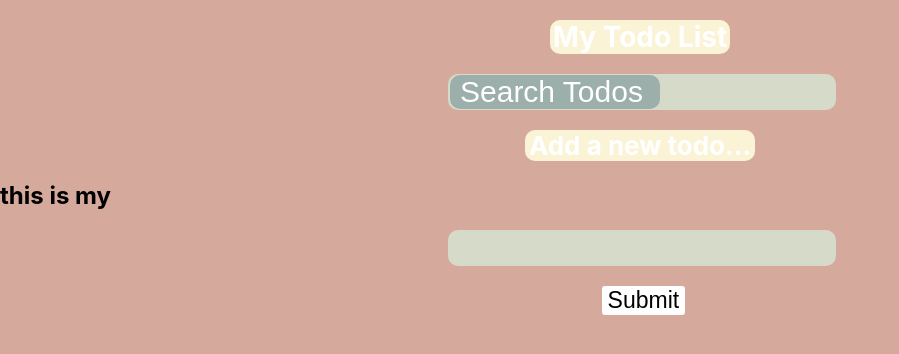
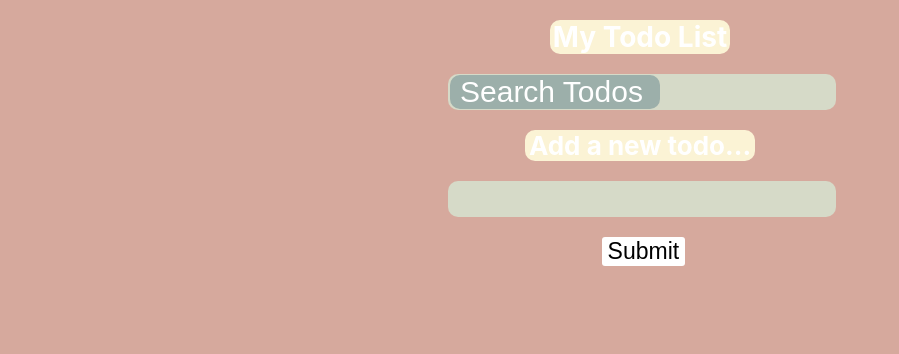
Before and after one commit to Arole01/todoApp, a React (Create React App) app: page / in a window 1280 px wide. Shown: the top 354 px of the page, without its empty margins (0-899 px from the left). Built offline with nearby package versions, Linux system fonts and the light colour scheme.

Commit message:
chnages made

```diff
--- a/package.json
+++ b/package.json
@@ -9,6 +9,7 @@
     "@testing-library/user-event": "^13.5.0",
     "react": "^19.1.1",
     "react-dom": "^19.1.1",
+    "react-icons": "^5.5.0",
     "react-scripts": "5.0.1",
     "web-vitals": "^2.1.4"
   },
--- a/src/App.css
+++ b/src/App.css
@@ -66,3 +66,8 @@ button {
   margin: 20px  47%;
   border: none;
 }
+
+.form-delete {
+  display: grid;
+  justify-content: center;
+}
--- a/src/App.js
+++ b/src/App.js
@@ -1,21 +1,37 @@
 import "./App.css";
 import { useState } from "react";
+import { MdDelete } from "react-icons/md";
 const Todo = () => {
 
-  const [ todo, setTodo] = useState("")
+  const [ todo, setTodo] = useState("");
+  const [todolist,setTodolist] = useState([])
   return (
     <div>
     <h1 className="title">My Todo List</h1>
     <form >
-      <input className="search" type="text" placeholder="Search Todos"></input>
+      <input className="search" type="text" placeholder="Search Todos"/>
     </form>
 
     <h1 className="addTodo">Add a new todo...</h1>
-    <h2> this is my {todo}</h2>
-    <form>
-      <input className="todotext"></input>
+    {/*<h2> this is my {todo}</h2>*/}
+
+    <div className="form-delete">
+      {todolist.map((items,index)=>
+      <h1 key={index}>{items} <MdDelete className="delet" onClick={()=>{
+      setTodolist(todolist.filter((dof, items)=> items!== index))
+      }}/>
+      </h1>
+      )}
+    </div>
+    <form onSubmit={(e)=>{
+      e.preventDefault()
+      setTodolist([...todolist,todo])
+      setTodo("")
+    }}>
+      <input className="todotext" type="text" value={todo} onChange={(e)=>{setTodo(e.target.value)}}/>
+      <button type="submit">Submit</button>
     </form>
-    <button type="submit">Submit</button>
+
     </div>
   )
 
```
Also changed, not shown: 1 other file (tests, documents, lock files or other folders).
